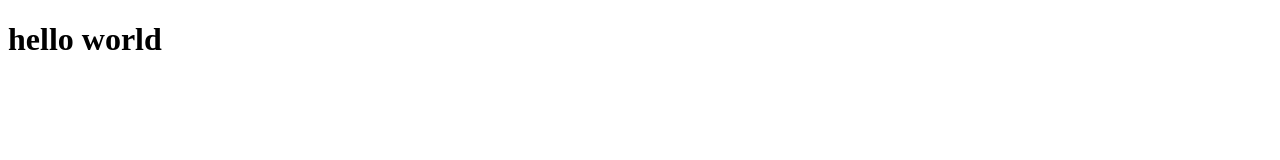
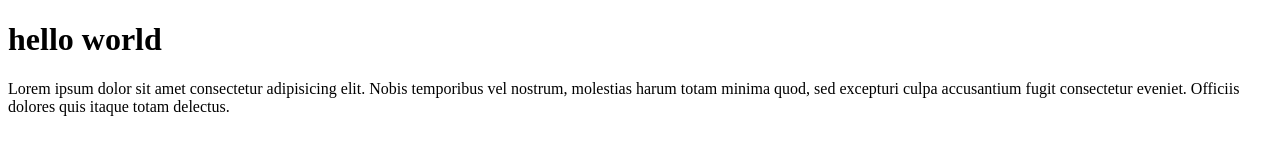
Before and after one commit to Kukingcode/kuking-git-test, a plain HTML site: page index.html in a window 1280 px wide. Drawn offline with Linux system fonts and the light colour scheme.

Commit message:
menambahkan paragraf

```diff
--- a/index.html
+++ b/index.html
@@ -7,5 +7,6 @@
 </head>
 <body>
     <h1> hello world </h1>
+    <p> Lorem ipsum dolor sit amet consectetur adipisicing elit. Nobis temporibus vel nostrum, molestias harum totam minima quod, sed excepturi culpa accusantium fugit consectetur eveniet. Officiis dolores quis itaque totam delectus.</p>
 </body>
 </html>
```
